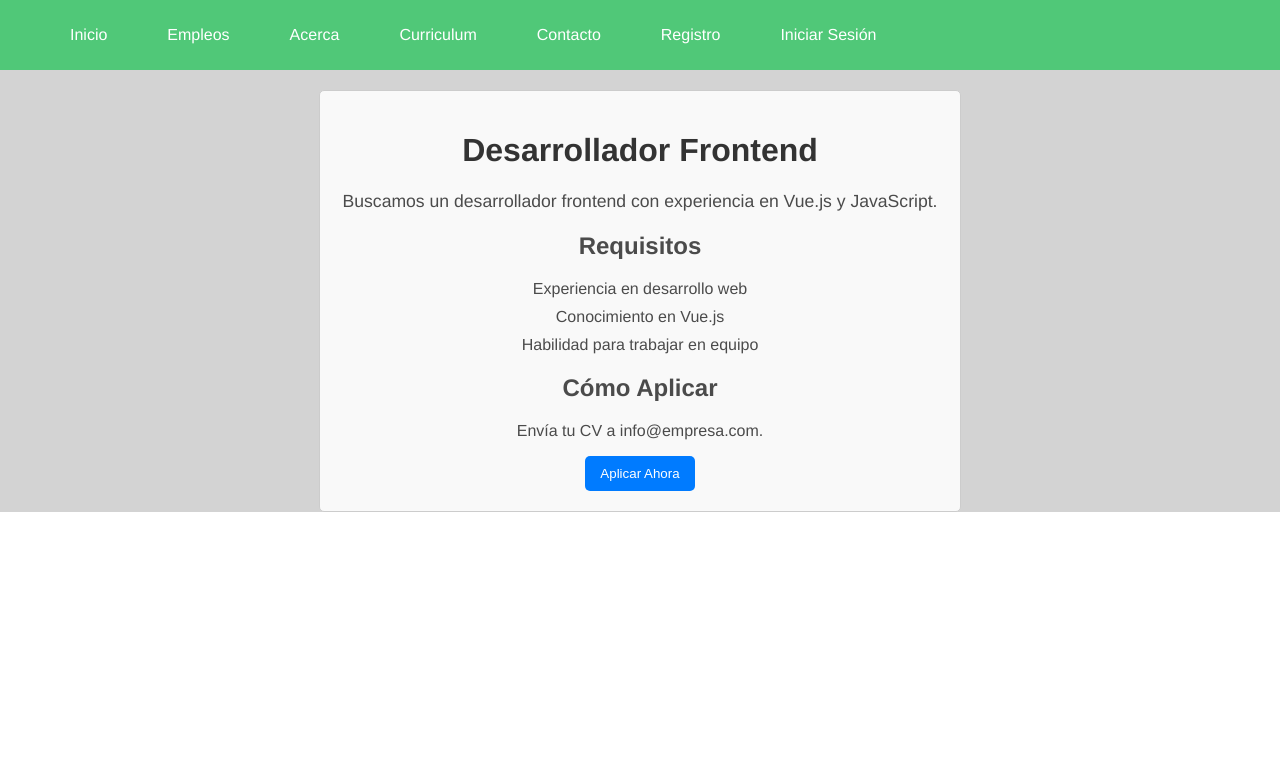
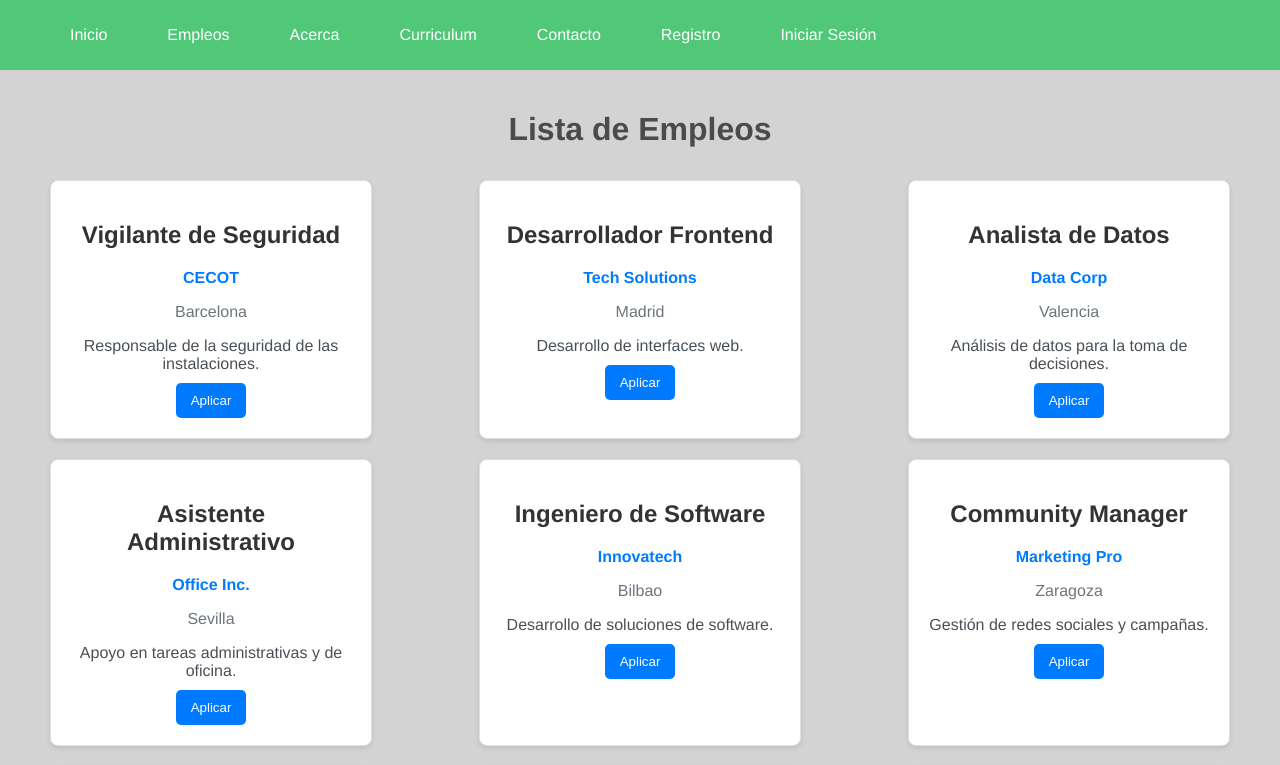
Before and after one commit to FrankUgb/ugbjobs, a Vue app: page /trabajo in a window 1280 px wide. Shown: the top 765 px of the page. Built offline with nearby package versions, Linux system fonts and the light colour scheme.

Commit message:
cambio 3
Lista de Empleos

```diff
--- /dev/null
+++ b/src/assets/Css/Empleos.css
@@ -0,0 +1,69 @@
+/* Estilos globales para eliminar márgenes y padding */
+html, body {
+    margin: 0; /* Eliminar márgenes predeterminados */
+    padding: 0; /* Eliminar padding predeterminado */
+    height: 100%; /* Asegurar que ocupen toda la altura */
+    box-sizing: border-box; /* Incluir padding y borde en el tamaño total */
+  }
+
+  /* Estilo específico para la lista de empleos */
+  .job-list {
+    max-width: 1200px;
+    margin: 0 auto; /* Centrando el contenedor */
+    padding: 20px; /* Espacio interior */
+    text-align: center;
+  }
+
+  .job-container {
+    display: flex;
+    flex-wrap: wrap;
+    justify-content: space-between; /* Espaciado entre las tarjetas */
+  }
+
+  .job-card {
+    background-color: white;
+    border: 1px solid #e0e0e0; /* Bordes claros */
+    border-radius: 8px;
+    padding: 20px;
+    margin: 10px; /* Margen entre tarjetas */
+    width: calc(25% - 20px); /* 4 elementos por fila */
+    box-shadow: 0 2px 5px rgba(0, 0, 0, 0.1); /* Sombra ligera */
+    transition: transform 0.2s;
+  }
+
+  .job-card:hover {
+    transform: translateY(-5px); /* Efecto de elevación al pasar el mouse */
+  }
+
+  .job-card h2 {
+    font-size: 1.5em;
+    color: #333; /* Color del título */
+  }
+
+  .company {
+    font-weight: bold;
+    color: #007bff; /* Color para el nombre de la empresa */
+  }
+
+  .location {
+    color: #6c757d; /* Color gris para la ubicación */
+  }
+
+  .description {
+    color: #495057; /* Color gris más oscuro para la descripción */
+    margin: 10px 0;
+  }
+
+  .apply-button {
+    background-color: #007bff; /* Color del botón */
+    color: white;
+    border: none;
+    border-radius: 5px;
+    padding: 10px 15px;
+    cursor: pointer;
+    transition: background-color 0.3s;
+  }
+
+  .apply-button:hover {
+    background-color: #0056b3; /* Color más oscuro al pasar el mouse */
+  }
--- a/src/components/Views/Lista-Empleos.vue
+++ b/src/components/Views/Lista-Empleos.vue
@@ -1,17 +1,15 @@
 <template>
-  <div class="trabajo-detalle">
-    <h1>{{ trabajo.titulo }}</h1>
-    <p class="descripcion">{{ trabajo.descripcion }}</p>
-
-    <h2>Requisitos</h2>
-    <ul>
-      <li v-for="requisito in trabajo.requisitos" :key="requisito">{{ requisito }}</li>
-    </ul>
-
-    <h2>Cómo Aplicar</h2>
-    <p>{{ trabajo.comoAplicar }}</p>
-
-    <button @click="aplicar">Aplicar Ahora</button>
+  <div class="job-list">
+    <h1>Lista de Empleos</h1>
+    <div class="job-container">
+      <div class="job-card" v-for="job in jobs" :key="job.id">
+        <h2>{{ job.title }}</h2>
+        <p class="company">{{ job.company }}</p>
+        <p class="location">{{ job.location }}</p>
+        <p class="description">{{ job.description }}</p>
+        <button class="apply-button">Aplicar</button>
+      </div>
+    </div>
   </div>
 </template>
 
@@ -20,69 +18,23 @@ export default {
   name: 'TrabajoDetalle',
   data() {
     return {
-      trabajo: {
-        titulo: 'Desarrollador Frontend',
-        descripcion: 'Buscamos un desarrollador frontend con experiencia en Vue.js y JavaScript.',
-        requisitos: [
-          'Experiencia en desarrollo web',
-          'Conocimiento en Vue.js',
-          'Habilidad para trabajar en equipo',
-        ],
-        comoAplicar: 'Envía tu CV a info@empresa.com.',
-      },
+      jobs: [
+        { id: 1, title: 'Vigilante de Seguridad', company: 'CECOT', location: 'Barcelona', description: 'Responsable de la seguridad de las instalaciones.' },
+        { id: 2, title: 'Desarrollador Frontend', company: 'Tech Solutions', location: 'Madrid', description: 'Desarrollo de interfaces web.' },
+        { id: 3, title: 'Analista de Datos', company: 'Data Corp', location: 'Valencia', description: 'Análisis de datos para la toma de decisiones.' },
+        { id: 4, title: 'Asistente Administrativo', company: 'Office Inc.', location: 'Sevilla', description: 'Apoyo en tareas administrativas y de oficina.' },
+        { id: 5, title: 'Ingeniero de Software', company: 'Innovatech', location: 'Bilbao', description: 'Desarrollo de soluciones de software.' },
+        { id: 6, title: 'Community Manager', company: 'Marketing Pro', location: 'Zaragoza', description: 'Gestión de redes sociales y campañas.' },
+        { id: 7, title: 'Especialista en SEO', company: 'SEO Master', location: 'Granada', description: 'Optimización de motores de búsqueda.' },
+        { id: 8, title: 'Contador', company: 'Finanzas 360', location: 'Alicante', description: 'Gestión de cuentas y finanzas.' },
+        { id: 9, title: 'Diseñador Gráfico', company: 'Creativos', location: 'Murcia', description: 'Creación de contenido visual.' },
+        { id: 10, title: 'Project Manager', company: 'Proyectos S.A.', location: 'Tarragona', description: 'Gestión y supervisión de proyectos.' },
+        { id: 11, title: 'Ventas', company: 'Comercial XYZ', location: 'Almería', description: 'Venta y promoción de productos.' },
+        { id: 12, title: 'Técnico de Soporte', company: 'Soporte 24/7', location: 'Salamanca', description: 'Atención al cliente y soporte técnico.' },
+      ],
     };
   },
-  methods: {
-    aplicar() {
-      alert('Gracias por tu interés en aplicar. Se te redirigirá al formulario.');
-      // Aquí puedes agregar la lógica para redirigir a un formulario de aplicación.
-    },
-  },
-};
+}
 </script>
 
-<style scoped>
-.trabajo-detalle {
-  max-width: 600px;
-  margin: 20px auto;
-  padding: 20px;
-  border: 1px solid #ccc;
-  border-radius: 5px;
-  background-color: #f9f9f9;
-}
-
-h1 {
-  color: #333;
-}
-
-.descripcion {
-  font-size: 1.1em;
-  margin-bottom: 20px;
-}
-
-h2 {
-  margin-top: 20px;
-}
-
-ul {
-  list-style-type: none;
-  padding: 0;
-}
-
-li {
-  margin-bottom: 10px;
-}
-
-button {
-  background-color: #007bff;
-  color: white;
-  border: none;
-  padding: 10px 15px;
-  border-radius: 5px;
-  cursor: pointer;
-}
-
-button:hover {
-  background-color: #0056b3;
-}
-</style>
+<style src="../../assets/Css/Empleos.css"></style>
```
